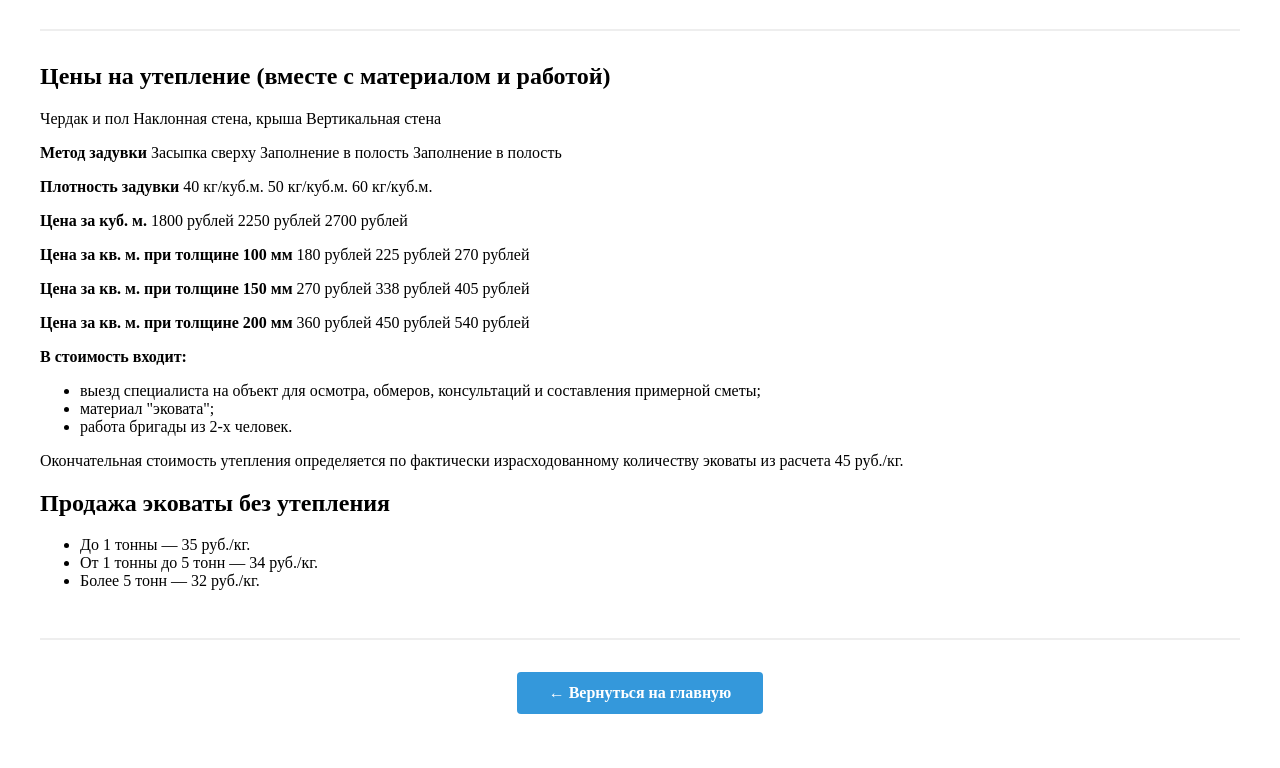
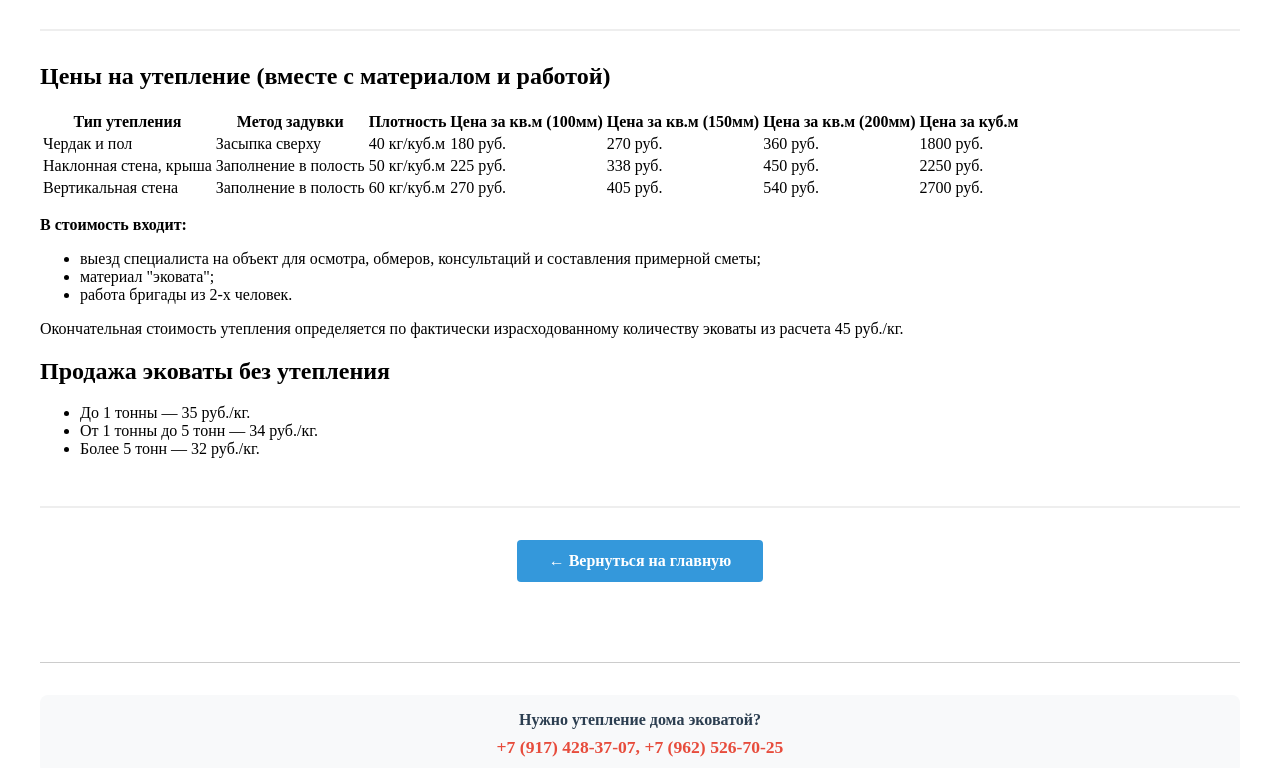
Before and after one commit to bagau/ecovata-str-source, a Gatsby site: page /tceny/ in a window 1280 px wide. Shown: the part 206-974 px from the top of the page. Built offline with nearby package versions, Linux system fonts and the light colour scheme; Gatsby itself is replaced by a stand-in of ours.

Commit message:
prices made as table

```diff
--- a/content/pages/tceny.md
+++ b/content/pages/tceny.md
@@ -1,5 +1,5 @@
 ---
-title: "Цена"
+title: "Цены"
 slug: "tceny"
 template: "page"
 date: "2014-11-01"
@@ -7,39 +7,11 @@ date: "2014-11-01"
 
 ## Цены на утепление (вместе с материалом и работой)
 
-Чердак и пол
-Наклонная стена, крыша
-Вертикальная стена
-
-**Метод задувки**
-Засыпка сверху
-Заполнение в полость
-Заполнение в полость
-
-**Плотность задувки**
-40 кг/куб.м.
-50 кг/куб.м.
-60 кг/куб.м.
-
-**Цена за куб. м.**
-1800 рублей
-2250 рублей
-2700 рублей
-
-**Цена за кв. м. при толщине 100 мм**
-180 рублей
-225 рублей
-270 рублей
-
-**Цена за кв. м. при толщине 150 мм**
-270 рублей
-338 рублей
-405 рублей
-
-**Цена за кв. м. при толщине 200 мм**
-360 рублей
-450 рублей
-540 рублей
+| Тип утепления          | Метод задувки        | Плотность   | Цена за кв.м (100мм) | Цена за кв.м (150мм) | Цена за кв.м (200мм) | Цена за куб.м |
+| ---------------------- | -------------------- | ----------- | -------------------- | -------------------- | -------------------- | ------------- |
+| Чердак и пол           | Засыпка сверху       | 40 кг/куб.м | 180 руб.             | 270 руб.             | 360 руб.             | 1800 руб.     |
+| Наклонная стена, крыша | Заполнение в полость | 50 кг/куб.м | 225 руб.             | 338 руб.             | 450 руб.             | 2250 руб.     |
+| Вертикальная стена     | Заполнение в полость | 60 кг/куб.м | 270 руб.             | 405 руб.             | 540 руб.             | 2700 руб.     |
 
 **В стоимость входит:**
 
```
